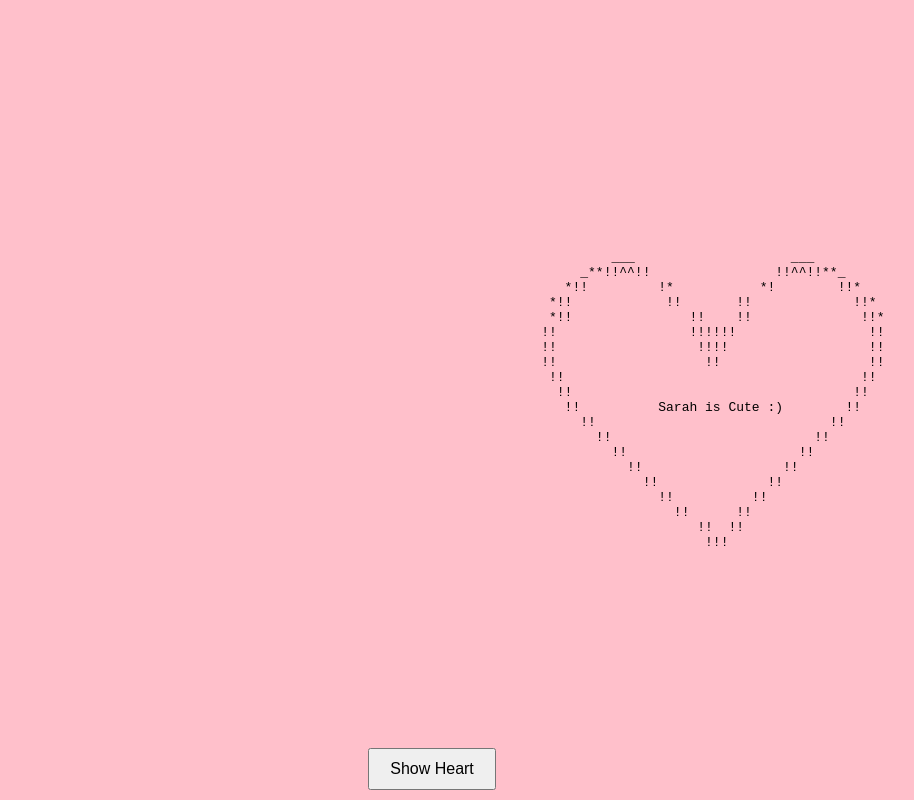
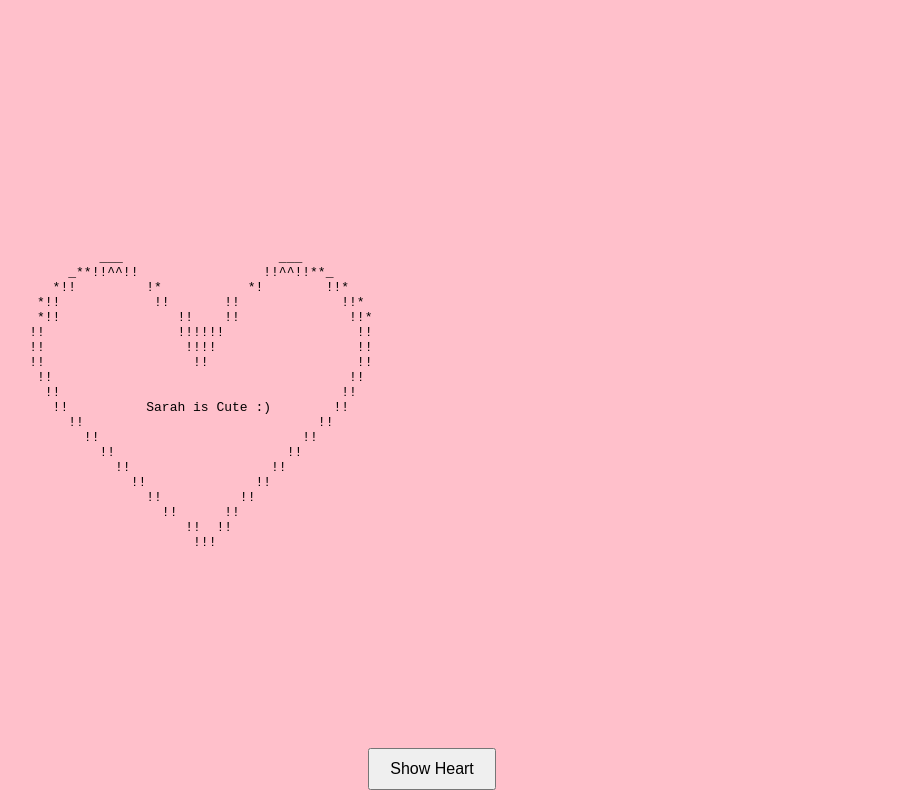
Before and after one commit to f74dragon/oldWebsite, a plain HTML site: page index.html in a window 1280 px wide. Both pictures are taken after a click on the button "Show Heart". Shown: the whole page, without its empty margins (208-1122 px from the left). Drawn offline with Linux system fonts and the light colour scheme.

Commit message:
Update index.html

```diff
--- a/index.html
+++ b/index.html
@@ -28,7 +28,7 @@
 </head>
 <body>
     <button id="heartButton" style="position: absolute; bottom: 10px">Show Heart</button>
-    <div id="heartContainer" style="position: absolute; left: 50%"></div>
+    <div id="heartContainer" style="position: absolute; left: 10%"></div>
 
     <script>
         document.getElementById('heartButton').onclick = function() {
```
